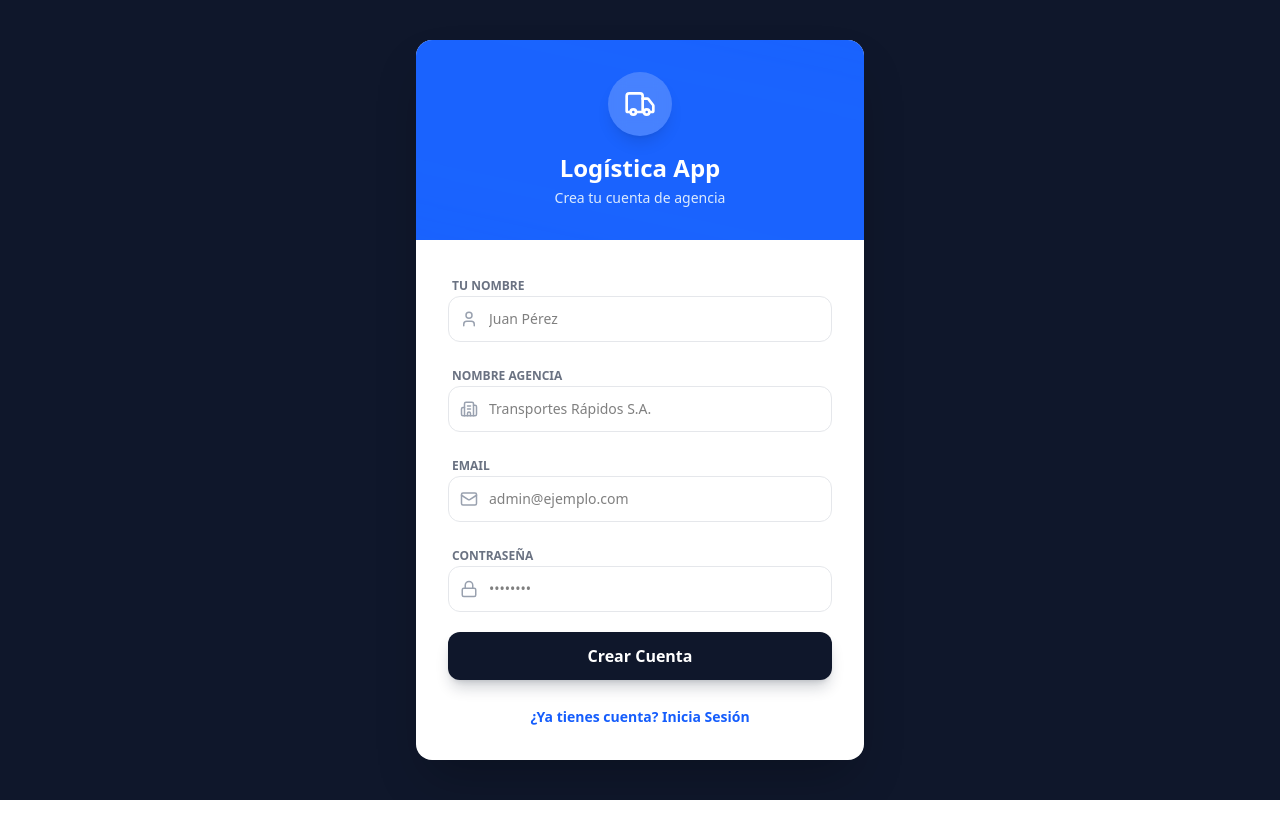
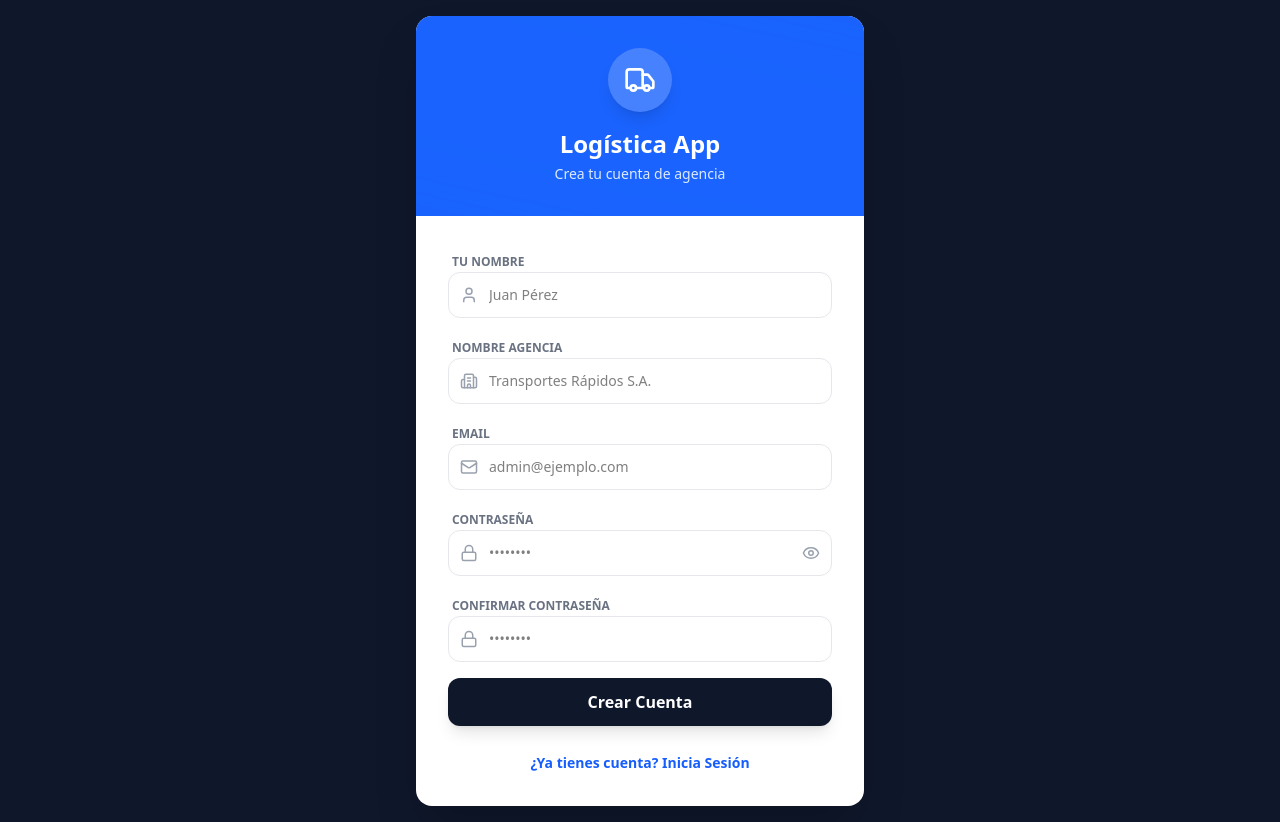
Before and after one commit to garin25/Logistica, a React (Vite) app in the folder client/: page / in a window 1280 px wide. Both pictures are taken after a click on the button "¿No tienes cuenta? Regístrate Gratis". Before the commit the page ends 800 px from the top, so only its background shows below. Built offline with nearby package versions, Linux system fonts and the light colour scheme; no server answers.

Commit message:
mejora login y registro

```diff
--- a/client/src/App.tsx
+++ b/client/src/App.tsx
@@ -1,4 +1,4 @@
-import React, { useEffect, useState } from 'react';
+import { useEffect, useState } from 'react';
 import LogisticsApp from './components/LogisticsApp';
 import Login from './components/auth/Login';
 
--- a/client/src/components/auth/Login.tsx
+++ b/client/src/components/auth/Login.tsx
@@ -1,5 +1,5 @@
 import React, { useState } from 'react';
-import { Truck, Lock, Mail, Loader2, User, Building2, AlertCircle, CheckCircle2 } from 'lucide-react';
+import { Truck, Lock, Mail, Loader2, User, Building2, AlertCircle, CheckCircle2, Eye, EyeOff } from 'lucide-react';
 import { api } from '../../services/api';
 
 interface LoginProps {
@@ -12,42 +12,80 @@ export default function Login({ onLoginSuccess }: LoginProps) {
   const [error, setError] = useState('');
   const [successMsg, setSuccessMsg] = useState('');
 
+  // Estado para visibilidad de contraseña
+  const [showPassword, setShowPassword] = useState(false);
+
   // Estados del formulario
   const [email, setEmail] = useState('');
   const [password, setPassword] = useState('');
+  const [confirmacionPassword, setConfirmacionPassword] = useState('');
   const [nombre, setNombre] = useState('');
   const [nombreAgencia, setNombreAgencia] = useState('');
 
+  // Función de Validación Manual
+  const validateForm = () => {
+    // 1. Validar Email con Regex simple
+    const emailRegex = /^[^\s@]+@[^\s@]+\.[^\s@]+$/;
+    if (!emailRegex.test(email)) {
+      setError('Por favor, ingresa un email válido.');
+      return false;
+    }
+
+    // 2. Validar longitud de contraseña
+    if (password.length < 6) {
+      setError('La contraseña debe tener al menos 6 caracteres.');
+      return false;
+    }
+
+    // 3. Validaciones exclusivas de Registro
+    if (isRegistering) {
+      if (!nombre.trim()) {
+        setError('El nombre es obligatorio.');
+        return false;
+      }
+      if (!nombreAgencia.trim()) {
+        setError('El nombre de la agencia es obligatorio.');
+        return false;
+      }
+      if (password !== confirmacionPassword) {
+        setError('Las contraseñas no coinciden.');
+        return false;
+      }
+    }
+
+    return true;
+  };
+
   const handleSubmit = async (e: React.FormEvent) => {
     e.preventDefault();
-    setLoading(true);
     setError('');
     setSuccessMsg('');
+
+    // Ejecutar validación antes de llamar a la API
+    if (!validateForm()) return;
+
+    setLoading(true);
 
     try {
       if (isRegistering) {
         // --- FLUJO DE REGISTRO ---
         await api.register({ nombre, email, password, nombreAgencia });
 
-        // 1. Mostrar éxito
         setSuccessMsg('¡Cuenta creada con éxito! Ingresa tus datos.');
-        // 2. Limpiar campos sensibles
+        // Limpiar campos y cambiar a login
         setPassword('');
-        // 3. Cambiar a vista de Login automáticamente
+        setConfirmacionPassword('');
         setIsRegistering(false);
 
       } else {
         // --- FLUJO DE LOGIN ---
         const data = await api.login(email, password);
-
         localStorage.setItem('logistics_token', data.token);
         localStorage.setItem('logistics_user', JSON.stringify(data.user));
-
         onLoginSuccess(data.user);
       }
     } catch (err: any) {
       console.error(err);
-      // Mostramos el mensaje exacto que viene del backend ("Usuario no encontrado", etc)
       setError(err.message || 'Ocurrió un error. Intenta nuevamente.');
     } finally {
       setLoading(false);
@@ -72,23 +110,19 @@ export default function Login({ onLoginSuccess }: LoginProps) {
         </div>
 
         <div className="p-8">
-
-          {/* Mensaje de Éxito al Registrarse */}
           {successMsg && (
             <div className="mb-4 bg-green-50 text-green-700 p-3 rounded-lg text-sm text-center font-bold border border-green-200 flex items-center justify-center gap-2 animate-pulse">
               <CheckCircle2 size={18} /> {successMsg}
             </div>
           )}
 
-          {/* Mensaje de Error */}
           {error && (
             <div className="mb-4 bg-red-50 text-red-600 p-3 rounded-lg text-sm text-center font-medium border border-red-100 flex items-center justify-center gap-2">
-              <AlertCircle size={18}/> {error}
+              <AlertCircle size={18} /> {error}
             </div>
           )}
 
-          <form onSubmit={handleSubmit} className="space-y-5">
-
+          <form onSubmit={handleSubmit} className="space-y-4">
             {isRegistering && (
               <>
                 <div className="space-y-1">
@@ -96,8 +130,8 @@ export default function Login({ onLoginSuccess }: LoginProps) {
                   <div className="relative">
                     <User className="absolute left-3 top-1/2 -translate-y-1/2 text-gray-400" size={18} />
                     <input
-                      type="text" required={isRegistering}
-                      className="w-full pl-10 pr-4 py-3 border border-gray-200 rounded-xl focus:ring-2 focus:ring-blue-500 focus:border-transparent outline-none transition-all text-sm"
+                      type="text"
+                      className="w-full pl-10 pr-4 py-3 border border-gray-200 rounded-xl focus:ring-2 focus:ring-blue-500 outline-none text-sm transition-all"
                       placeholder="Juan Pérez"
                       value={nombre} onChange={e => setNombre(e.target.value)}
                     />
@@ -108,8 +142,8 @@ export default function Login({ onLoginSuccess }: LoginProps) {
                   <div className="relative">
                     <Building2 className="absolute left-3 top-1/2 -translate-y-1/2 text-gray-400" size={18} />
                     <input
-                      type="text" required={isRegistering}
-                      className="w-full pl-10 pr-4 py-3 border border-gray-200 rounded-xl focus:ring-2 focus:ring-blue-500 focus:border-transparent outline-none transition-all text-sm"
+                      type="text"
+                      className="w-full pl-10 pr-4 py-3 border border-gray-200 rounded-xl focus:ring-2 focus:ring-blue-500 outline-none text-sm transition-all"
                       placeholder="Transportes Rápidos S.A."
                       value={nombreAgencia} onChange={e => setNombreAgencia(e.target.value)}
                     />
@@ -123,31 +157,56 @@ export default function Login({ onLoginSuccess }: LoginProps) {
               <div className="relative">
                 <Mail className="absolute left-3 top-1/2 -translate-y-1/2 text-gray-400" size={18} />
                 <input
-                  type="email" required
-                  className="w-full pl-10 pr-4 py-3 border border-gray-200 rounded-xl focus:ring-2 focus:ring-blue-500 focus:border-transparent outline-none transition-all text-sm"
+                  type="email"
+                  className="w-full pl-10 pr-4 py-3 border border-gray-200 rounded-xl focus:ring-2 focus:ring-blue-500 outline-none text-sm transition-all"
                   placeholder="admin@ejemplo.com"
                   value={email} onChange={e => setEmail(e.target.value)}
                 />
               </div>
             </div>
 
+            {/* Input Password Principal */}
             <div className="space-y-1">
               <label className="text-xs font-bold text-gray-500 uppercase ml-1">Contraseña</label>
               <div className="relative">
                 <Lock className="absolute left-3 top-1/2 -translate-y-1/2 text-gray-400" size={18} />
                 <input
-                  type="password" required
-                  className="w-full pl-10 pr-4 py-3 border border-gray-200 rounded-xl focus:ring-2 focus:ring-blue-500 focus:border-transparent outline-none transition-all text-sm"
+                  type={showPassword ? "text" : "password"} // Aquí cambia el tipo
+                  className="w-full pl-10 pr-12 py-3 border border-gray-200 rounded-xl focus:ring-2 focus:ring-blue-500 outline-none text-sm transition-all"
                   placeholder="••••••••"
                   value={password} onChange={e => setPassword(e.target.value)}
                 />
+                {/* Botón Ojo */}
+                <button
+                  type="button"
+                  onClick={() => setShowPassword(!showPassword)}
+                  className="absolute right-3 top-1/2 -translate-y-1/2 text-gray-400 hover:text-gray-600 focus:outline-none"
+                >
+                  {showPassword ? <EyeOff size={18} /> : <Eye size={18} />}
+                </button>
               </div>
             </div>
+
+            {/* Input Confirmar Password (Separado para que no rompa el diseño) */}
+            {isRegistering && (
+              <div className="space-y-1 animate-in slide-in-from-top-2">
+                <label className="text-xs font-bold text-gray-500 uppercase ml-1">Confirmar Contraseña</label>
+                <div className="relative">
+                  <Lock className="absolute left-3 top-1/2 -translate-y-1/2 text-gray-400" size={18} />
+                  <input
+                    type={showPassword ? "text" : "password"} // Usa el mismo estado de visibilidad o crea otro
+                    className="w-full pl-10 pr-4 py-3 border border-gray-200 rounded-xl focus:ring-2 focus:ring-blue-500 outline-none text-sm transition-all"
+                    placeholder="••••••••"
+                    value={confirmacionPassword} onChange={e => setConfirmacionPassword(e.target.value)}
+                  />
+                </div>
+              </div>
+            )}
 
             <button
               type="submit"
               disabled={loading}
-              className="w-full bg-slate-900 text-white py-3 rounded-xl font-bold hover:bg-slate-800 active:scale-95 transition-all flex items-center justify-center gap-2 disabled:opacity-70 disabled:cursor-not-allowed shadow-lg shadow-slate-900/20"
+              className="w-full bg-slate-900 text-white py-3 rounded-xl font-bold hover:bg-slate-800 active:scale-95 transition-all flex items-center justify-center gap-2 disabled:opacity-70 disabled:cursor-not-allowed shadow-lg mt-4"
             >
               {loading ? <Loader2 className="animate-spin" /> : (isRegistering ? 'Crear Cuenta' : 'Ingresar')}
             </button>
@@ -155,6 +214,7 @@ export default function Login({ onLoginSuccess }: LoginProps) {
 
           <div className="mt-6 text-center">
             <button
+              type="button" // Importante type="button" para no enviar form
               onClick={() => {
                 setIsRegistering(!isRegistering);
                 setError('');
--- a/client/src/services/api.ts
+++ b/client/src/services/api.ts
@@ -42,12 +42,22 @@ export const api = {
       body: JSON.stringify(data),
     }).then(handleResponse),
 
-  login: (email: string, password: string) =>
-    fetch(`${API_URL}/login`, {
+  login: async (email: string, password: string) => {
+    const response = await fetch(`${API_URL}/login`, {
       method: "POST",
       headers: { "Content-Type": "application/json" },
       body: JSON.stringify({ email, password }),
-    }).then(handleResponse),
+    });
+
+    const data = await response.json();
+
+    if (!response.ok) {
+      // Buscamos tanto 'error' como 'message'
+      throw new Error(data.error || data.message || "Error al iniciar sesión");
+    }
+
+    return data;
+  },
 
   // --- DATOS (Ahora usan getAuthHeaders) ---
 
```
Also changed, not shown: 1 other file (tests, documents, lock files or other folders). Lines whose indentation alone changed are shown as unchanged.
